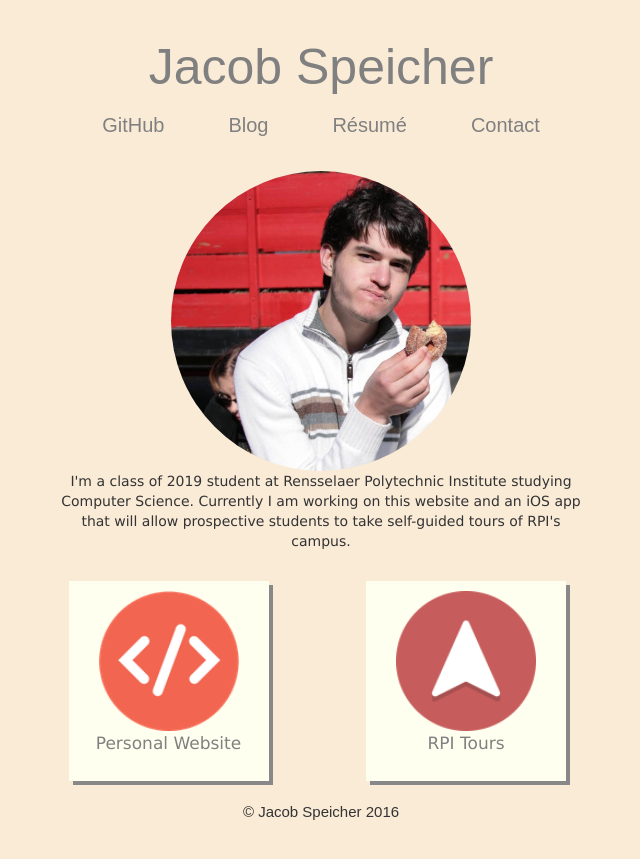
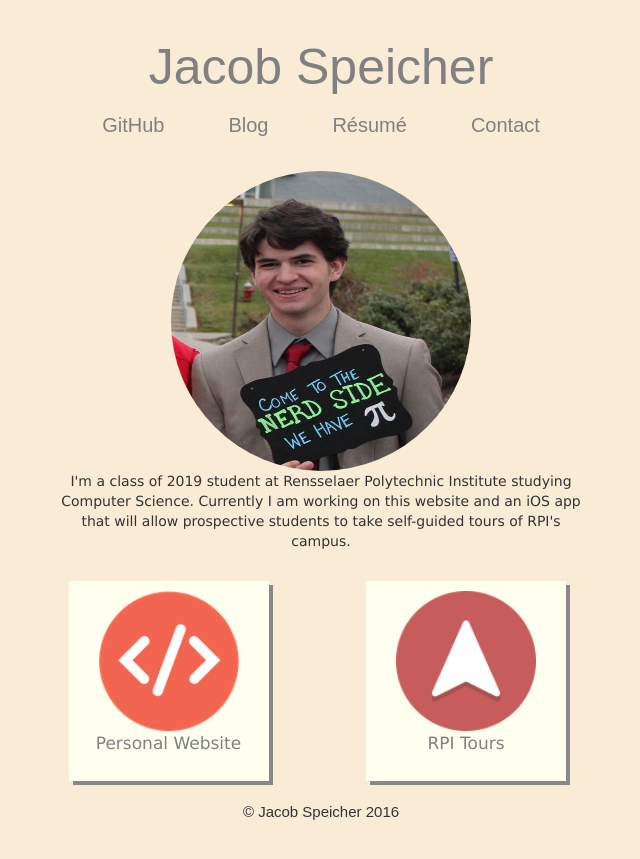
Before and after one commit to jacobspeicher/jacobspeicher.github.io, a Jekyll site: the page built from index.html, in a window 1280 px wide. Shown: the top 859 px of the page, without its empty margins (319-959 px from the left). Built offline with Jekyll 4.4.1, drawn with Linux system fonts in a browser that asks for light colours.

Commit message:
Change the picture of myself

```diff
--- a/index.html
+++ b/index.html
@@ -7,7 +7,7 @@ title: Jacob Speicher
 			<div class="row">
 			<section class="col-sm-12">
 				<div class="row">
-				<img class="img-circle" src="facebook photo copy.jpg">
+				<img class="img-circle" src="we have pi.jpg">
 				</div>
 				<section class="col-sm-3"></section>
 				<p class="about col-sm-6">
```
Also changed, not shown: we have pi.jpg (added).
